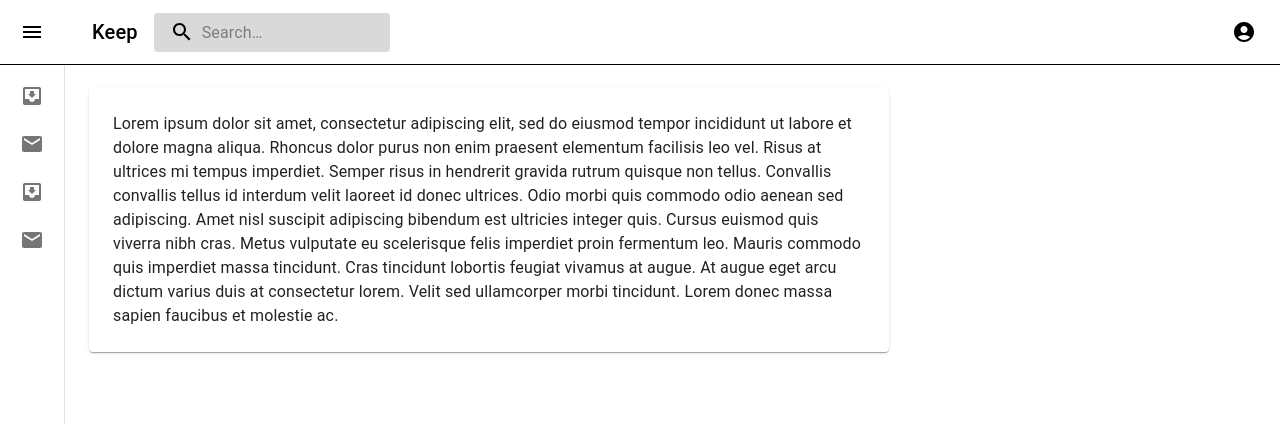
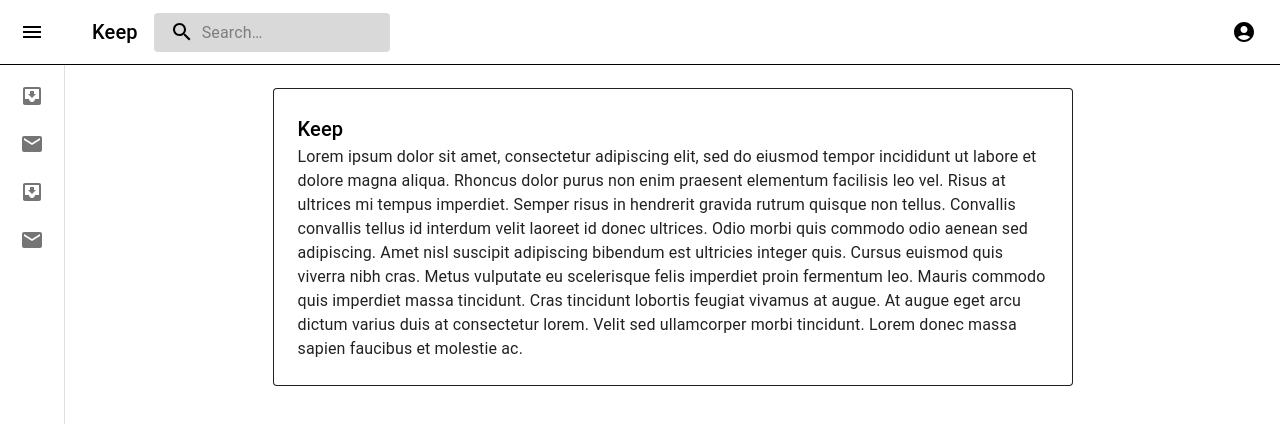
Before and after one commit to davidgj94/keep-clone-frontend, a React (Create React App) app: page / in a window 1280 px wide. Shown: the top 424 px of the page. Built offline with nearby package versions, Linux system fonts and the light colour scheme.

Commit message:
box shadow on hover

```diff
--- a/src/App.tsx
+++ b/src/App.tsx
@@ -90,6 +90,12 @@
 const StyledPaper = styled(Paper)(({ theme }) => ({
   maxWidth: theme.spacing(100),
   padding: theme.spacing(3),
+  marginRight: 'auto',
+  marginLeft: 'auto',
+  boxShadow: 'none',
+  borderStyle: 'solid',
+  borderWidth: '1px',
+  ':hover': { boxShadow: theme.shadows[3] },
 }));
 
 interface AppBarProps extends MuiAppBarProps {
@@ -206,11 +212,13 @@
       </Drawer>
       <Box
         component="main"
-        sx={{ flexGrow: 1, p: 3, alignItems: 'center' }}
-        justifyContent="center"
+        sx={{ flexGrow: 1, p: 3, justifyContent: 'center' }}
       >
         <DrawerHeader />
         <StyledPaper>
+          <Typography variant="h6" component="h6" color="black">
+            Keep
+          </Typography>
           Lorem ipsum dolor sit amet, consectetur adipiscing elit, sed do
           eiusmod tempor incididunt ut labore et dolore magna aliqua. Rhoncus
           dolor purus non enim praesent elementum facilisis leo vel. Risus at
```
